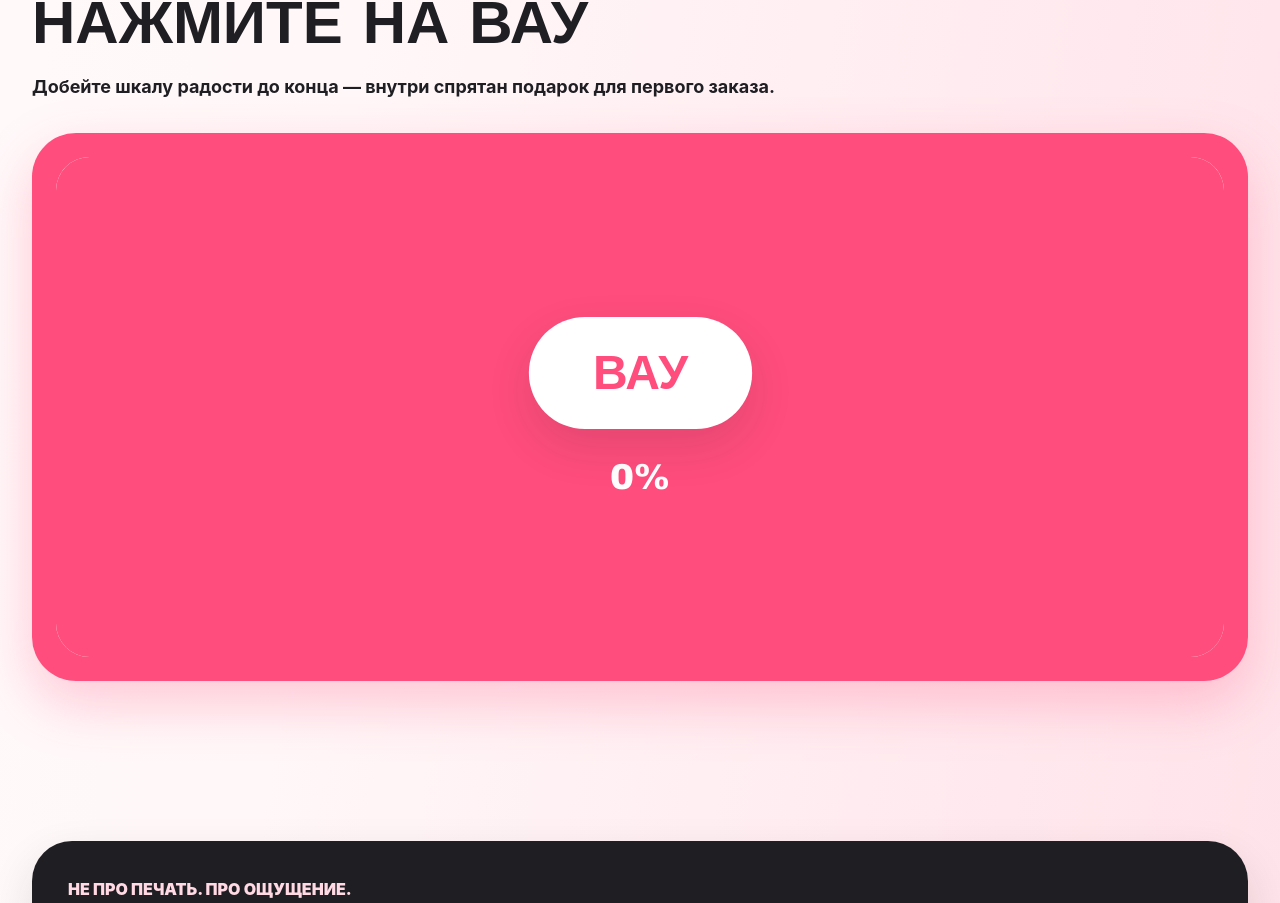
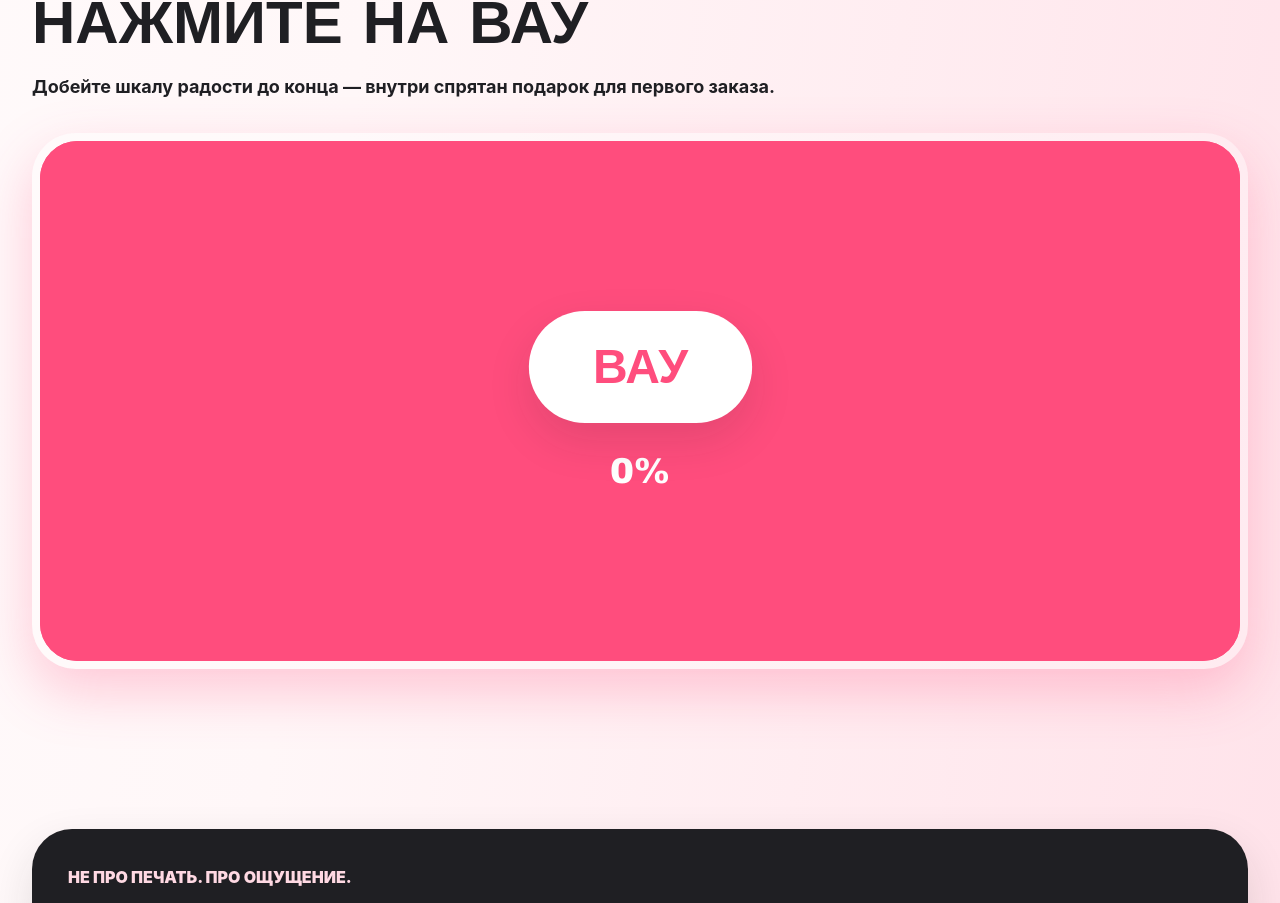
Before and after one commit to korewkov/nasha-pechat, a Next.js app: page / in a window 1280 px wide. Shown: the part 7072-7975 px from the top of the page. Built offline with nearby package versions, Linux system fonts and the light colour scheme; no server answers; a web font is replaced by a local one.

Commit message:
Improve gift game progress UI

```diff
--- a/src/components/ver2/Ver2Landing.tsx
+++ b/src/components/ver2/Ver2Landing.tsx
@@ -784,11 +784,7 @@
   const targetClicks = 18;
   const progress = Math.min(100, Math.round((clicks / targetClicks) * 100));
   const unlocked = progress >= 100;
-  const side = Math.min(100, progress * 4);
-  const top = Math.min(100, side);
-  const right = Math.min(100, Math.max(0, side - 100));
-  const bottom = Math.min(100, Math.max(0, side - 200));
-  const left = Math.min(100, Math.max(0, side - 300));
+  const progressAngle = progress * 3.6;
 
   async function copyPromo() {
     await navigator.clipboard?.writeText("НАШИ10");
@@ -804,57 +800,61 @@
           Добейте шкалу радости до конца — внутри спрятан подарок для первого заказа.
         </p>
       </div>
-      <div className="relative overflow-hidden rounded-[2.75rem] bg-pinkBrand p-4 shadow-sticker sm:p-6">
+      <motion.div
+        className="relative overflow-hidden rounded-[2.75rem] p-2 shadow-sticker"
+        animate={{
+          background: unlocked
+            ? "linear-gradient(135deg, #ff4d7d, #ffd9e3)"
+            : `conic-gradient(from -90deg, #ffffff ${progressAngle}deg, rgba(255,255,255,.25) ${progressAngle}deg 360deg)`
+        }}
+        transition={{ duration: 0.24 }}
+      >
+        <div className={`relative grid min-h-[520px] place-items-center overflow-hidden rounded-[2.35rem] ${unlocked ? "bg-white" : "bg-pinkBrand"}`}>
+          <div className="pointer-events-none absolute -left-20 -top-20 h-72 w-72 rounded-full bg-white/24 blur-2xl" />
+          <div className="pointer-events-none absolute -bottom-24 right-16 h-80 w-80 rounded-full bg-white/18 blur-2xl" />
           {!unlocked && (
-          <div className="pointer-events-none absolute inset-4 z-40 rounded-[2.1rem] sm:inset-6">
-            <motion.div className="absolute left-0 top-0 h-1.5 rounded-full bg-white" animate={{ width: `${top}%` }} />
-            <motion.div className="absolute right-0 top-0 w-1.5 rounded-full bg-white" animate={{ height: `${right}%` }} />
-            <motion.div className="absolute bottom-0 right-0 h-1.5 rounded-full bg-white" animate={{ width: `${bottom}%` }} />
-            <motion.div className="absolute bottom-0 left-0 w-1.5 rounded-full bg-white" animate={{ height: `${left}%` }} />
+            <div className="absolute right-7 top-7 rounded-full bg-white/18 px-5 py-3 font-display text-2xl font-black text-white backdrop-blur">
+              {progress}%
             </div>
           )}
-
-        <div className="relative grid min-h-[500px] place-items-center overflow-hidden rounded-[2.1rem] bg-white">
           <motion.div
             initial={false}
-            animate={unlocked ? { scale: 1, opacity: 1 } : { scale: 0.9, opacity: 0.22 }}
-            className="relative z-10 grid place-items-center text-center"
+            animate={unlocked ? { scale: 1, opacity: 1 } : { scale: 0.94, opacity: 0.16 }}
+            className="relative z-10 grid w-full max-w-xl place-items-center rounded-[2rem] bg-white/92 p-8 text-center shadow-paper backdrop-blur sm:p-10"
           >
-            <div className="relative grid h-48 w-52 place-items-center rounded-[2rem] bg-pinkBrand text-white shadow-sticker">
+            <div className="relative grid h-44 w-48 place-items-center rounded-[2rem] bg-pinkBrand text-white shadow-sticker">
               <Gift size={82} />
               <div className="absolute left-1/2 top-0 h-full w-8 -translate-x-1/2 bg-white/25" />
               <div className="absolute left-0 top-1/2 h-8 w-full -translate-y-1/2 bg-white/25" />
             </div>
             <p className="mt-7 font-display text-4xl font-black uppercase text-graphite">Скидка 10%</p>
             <p className="mt-2 text-lg font-black text-graphite/62">на первый заказ</p>
-            <div className="mt-5 flex items-center gap-2 rounded-full bg-pinkSoft px-4 py-3">
-              <p className="font-display text-xl font-black uppercase text-pinkBrand sm:text-2xl">Промокод: НАШИ10</p>
+            <div className="mt-7 w-full max-w-md">
+              <p className="mb-2 text-left text-xs font-black uppercase text-graphite/45">Промокод</p>
+              <div className="flex items-center gap-3">
+                <p className="min-w-0 flex-1 rounded-full bg-pinkSoft px-6 py-4 text-center font-display text-2xl font-black uppercase text-pinkBrand">
+                  НАШИ10
+                </p>
                 <button
                   type="button"
                   onClick={copyPromo}
-                className="grid h-10 w-10 shrink-0 place-items-center rounded-full bg-white text-pinkBrand shadow-paper transition hover:bg-graphite hover:text-white"
+                  className="grid h-14 w-14 shrink-0 place-items-center rounded-full bg-graphite text-white shadow-paper transition hover:bg-pinkBrand"
                   aria-label="Скопировать промокод"
                 >
-                <Copy size={18} />
+                  <Copy size={20} />
                 </button>
               </div>
-            {copied && <p className="mt-3 text-sm font-black uppercase text-pinkBrand">Скопировано</p>}
+              {copied && <p className="mt-3 text-left text-sm font-black uppercase text-pinkBrand">Скопировано</p>}
+            </div>
           </motion.div>
 
           <AnimatePresence>
             {!unlocked && (
-              <>
               <motion.div
-                  className="absolute inset-y-0 left-0 z-20 w-1/2 origin-left bg-pinkBrand"
-                  exit={{ x: "-115%", rotate: -9, opacity: 0 }}
-                  transition={{ duration: 0.7, ease: [0.22, 1, 0.36, 1] }}
-                />
-                <motion.div
-                  className="absolute inset-y-0 right-0 z-20 w-1/2 origin-right bg-pinkBrand"
-                  exit={{ x: "115%", rotate: 9, opacity: 0 }}
-                  transition={{ duration: 0.7, ease: [0.22, 1, 0.36, 1] }}
-                />
-                <div className="absolute inset-0 z-30 grid place-items-center">
+                className="absolute inset-0 z-30 grid place-items-center bg-pinkBrand"
+                exit={{ y: "-105%", rotate: -2, opacity: 0 }}
+                transition={{ duration: 0.75, ease: [0.22, 1, 0.36, 1] }}
+              >
                 <div className="text-center">
                   <motion.button
                     type="button"
@@ -868,12 +868,11 @@
                   </motion.button>
                   <p className="mt-7 font-display text-4xl font-black text-white">{progress}%</p>
                 </div>
-                </div>
-              </>
+              </motion.div>
             )}
           </AnimatePresence>
         </div>
-      </div>
+      </motion.div>
     </section>
   );
 }
```
Lines whose indentation alone changed are shown as unchanged.
